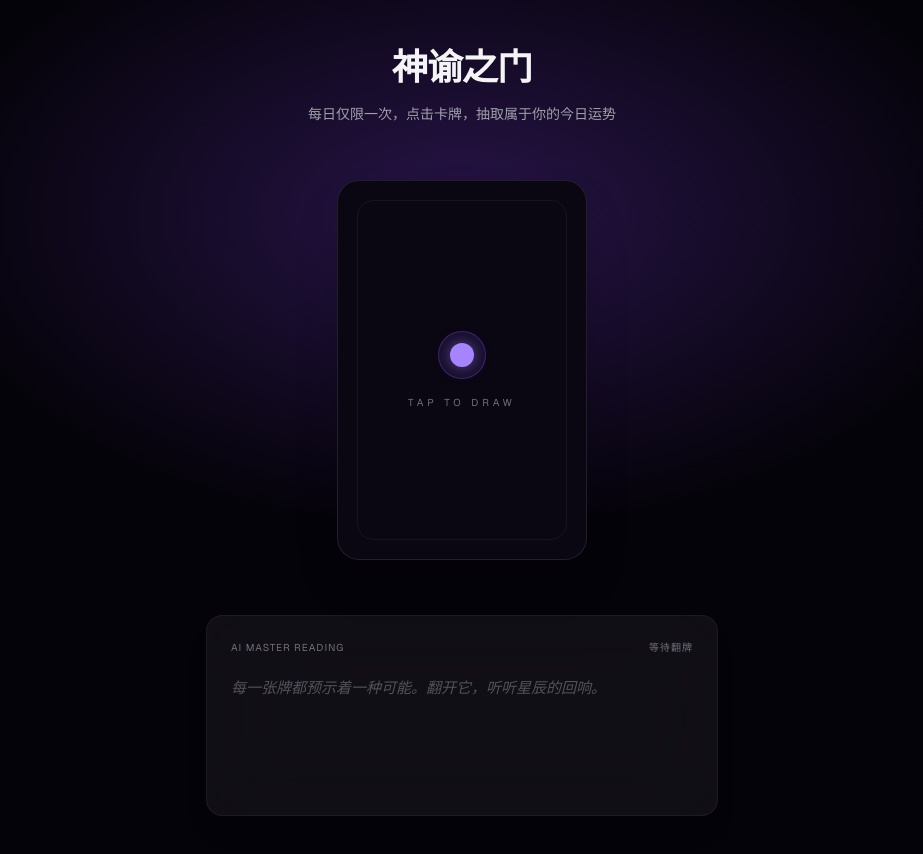
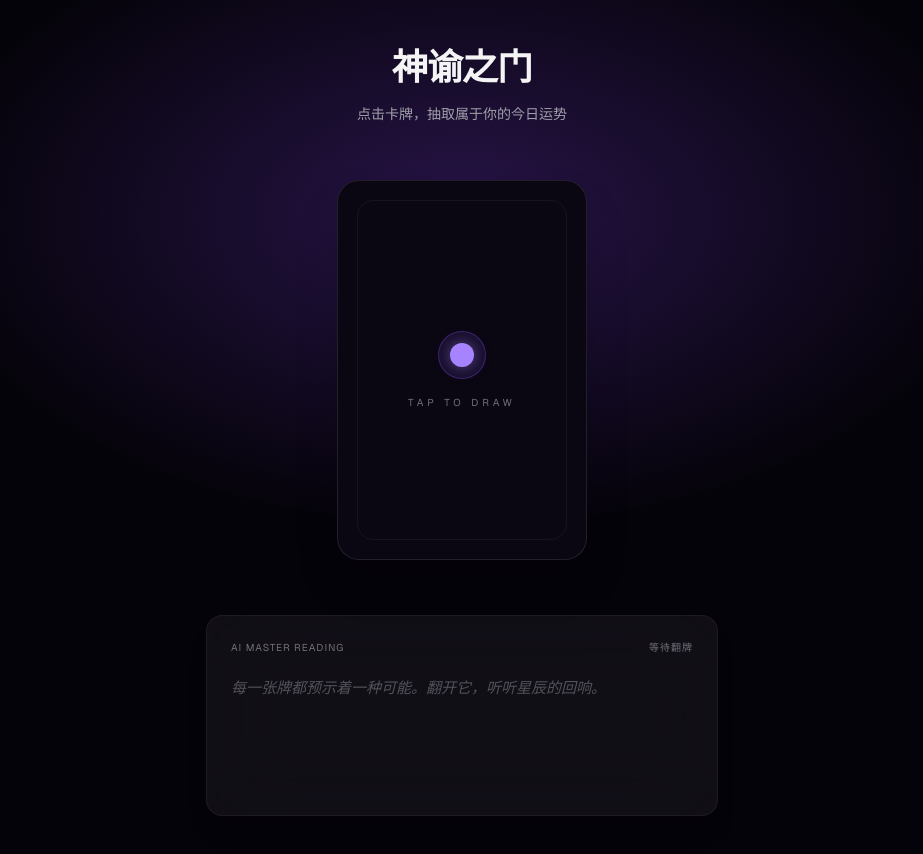
Before and after one commit to Richelieu03/tarot-app, a Next.js app: page / in a window 1280 px wide. Shown: the top 854 px of the page, without its empty margins (178-1101 px from the left). Built offline with nearby package versions, Linux system fonts and the light colour scheme.

Commit message:
redeploy

```diff
--- a/src/app/page.tsx
+++ b/src/app/page.tsx
@@ -83,7 +83,7 @@ export default function Home() {
           神谕之门
         </h1>
         <p className="mt-4 text-sm text-zinc-400">
-          每日仅限一次，点击卡牌，抽取属于你的今日运势
+          点击卡牌，抽取属于你的今日运势
         </p>
 
         <div className="mt-14" style={{ perspective: 1200 }}>
```
Also changed, not shown: 1 other file (tests, documents, lock files or other folders).
